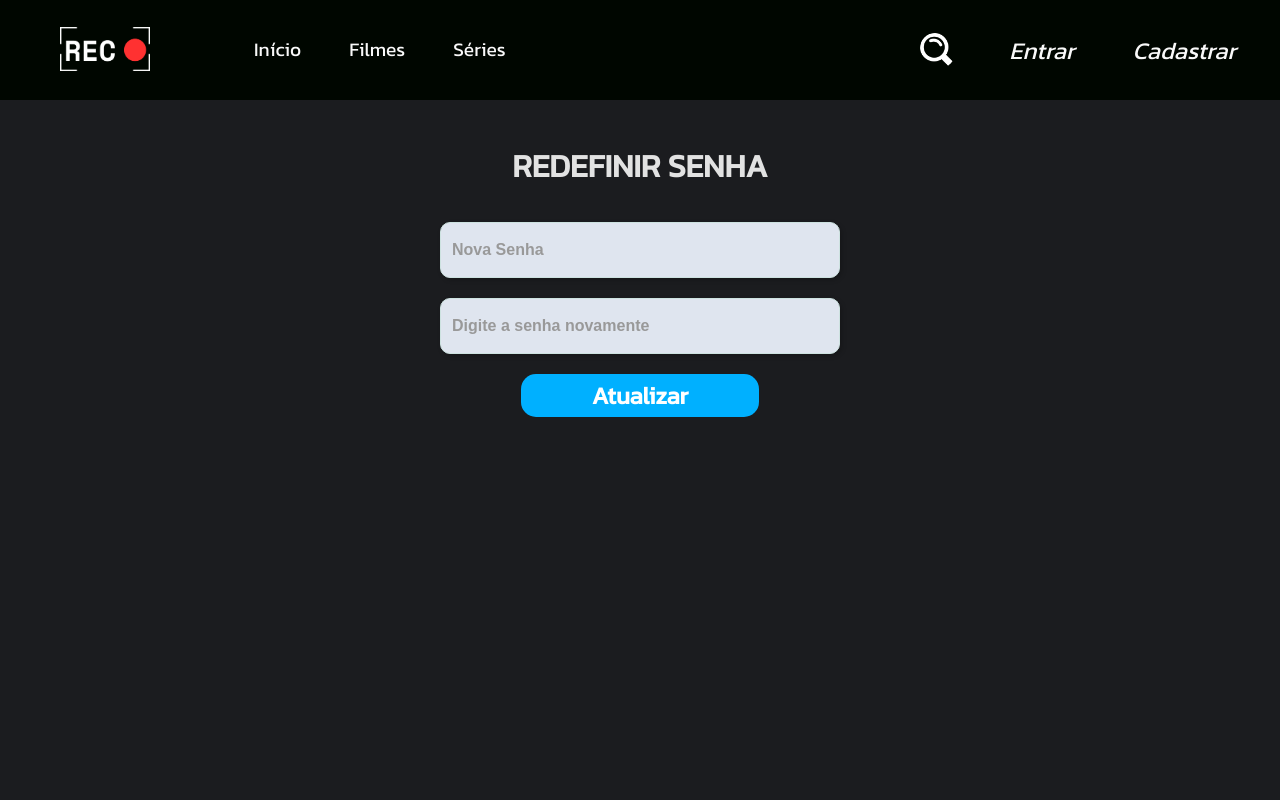
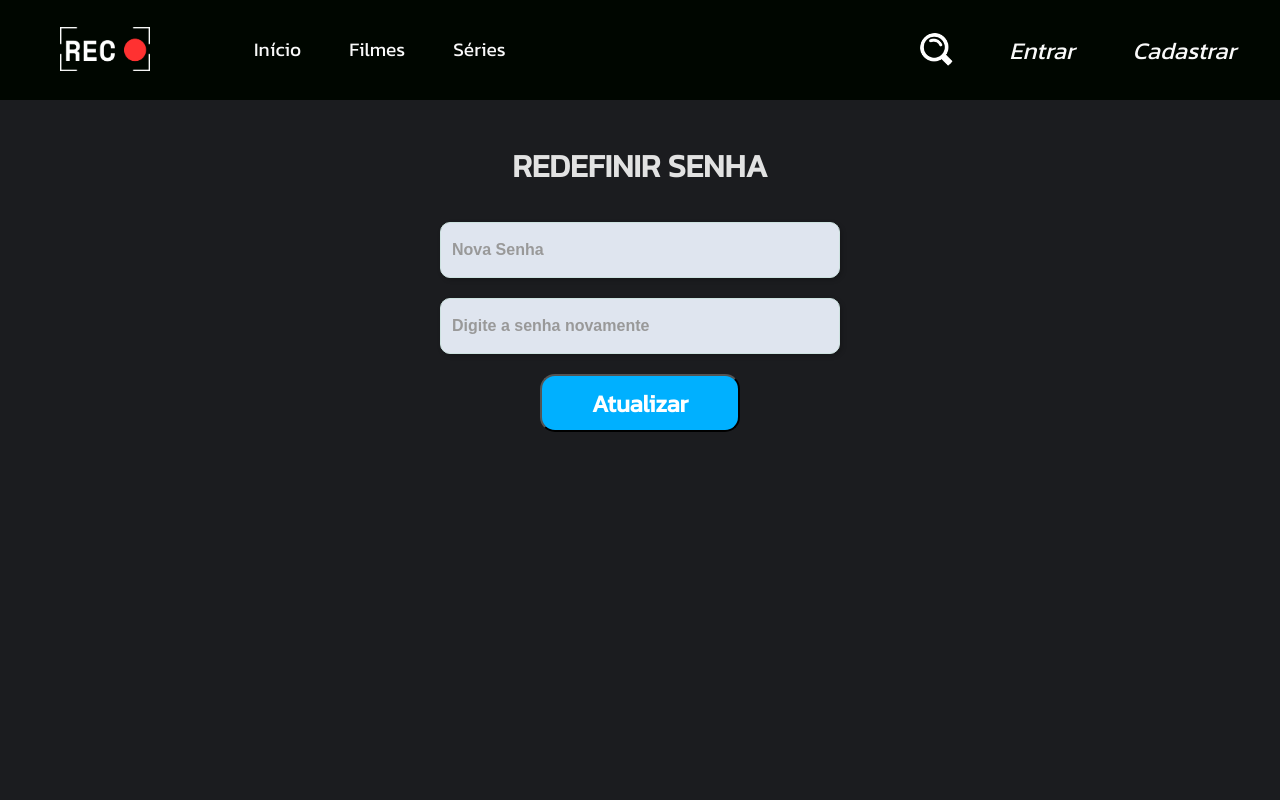
Before and after one commit to abelardojr0/REC, a React (Create React App) app: page /novaSenha in a window 1280 px wide. Shown: the top 800 px of the page. Built offline with nearby package versions, Linux system fonts and the light colour scheme.

Commit message:
edit: ajuste do botao de atualizar do nova senha estava como link não como button

```diff
--- a/src/Pages/MinhaConta/StylesMinhaConta.js
+++ b/src/Pages/MinhaConta/StylesMinhaConta.js
@@ -1,4 +1,3 @@
-import { Link } from "react-router-dom";
 import styled from "styled-components";
 
 export const MinhaContaContainer = styled.section`
@@ -30,8 +29,7 @@ export const MinhaContaTitulo = styled.h1`
   text-transform: uppercase;
   font-weight: bold;
 `;
-export const MinhaContaBotao = styled(Link)`
-  text-decoration: none;
+export const MinhaContaBotao = styled.button`
   text-align: center;
   padding: 0.6rem 1.2rem;
   font-size: 1.5rem;
--- a/src/Pages/NovaSenha/NovaSenha.js
+++ b/src/Pages/NovaSenha/NovaSenha.js
@@ -22,7 +22,6 @@ const NovaSenha = () => {
   function atualizarSenha(e) {
     setSenhaRepetida(true);
     e.preventDefault();
-    console.log("teste");
     if (senha === senhaRepetida) {
       api
         .post("/alterarSenha/" + tokenURL, {
```
